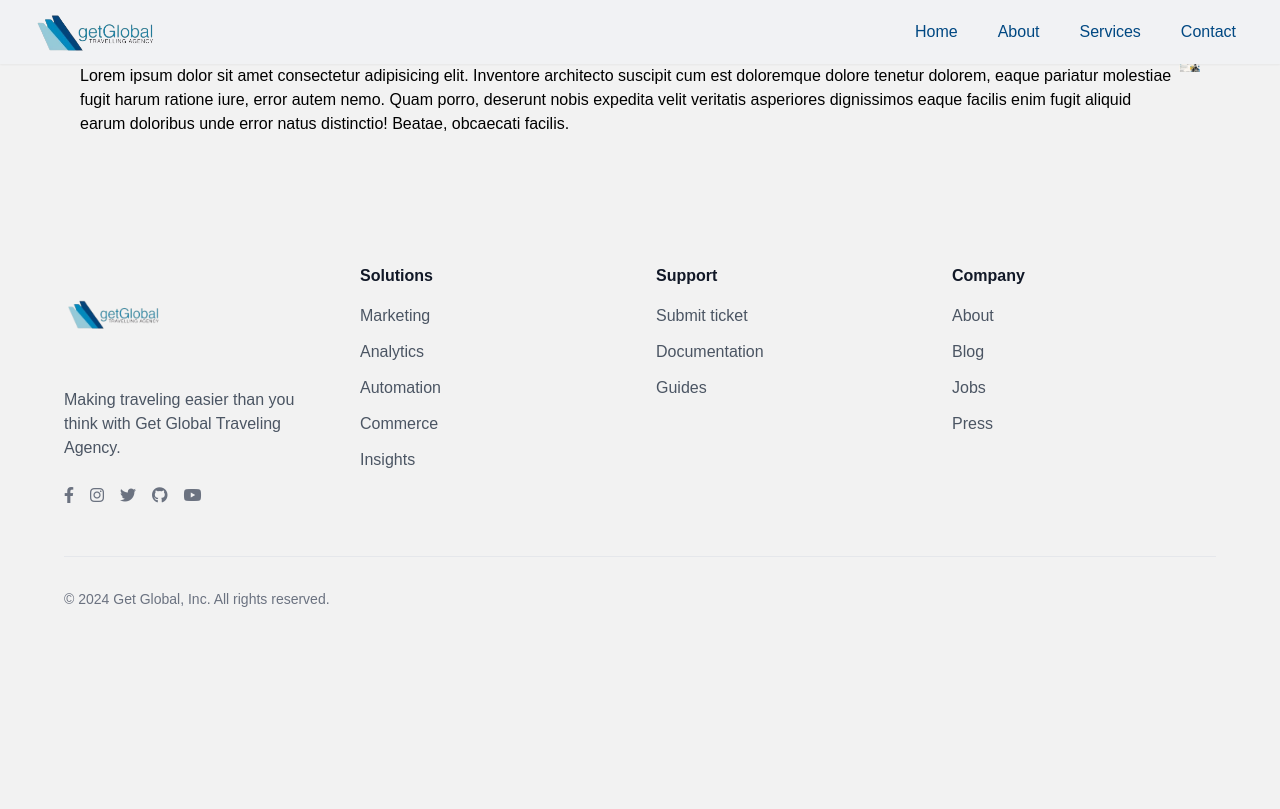
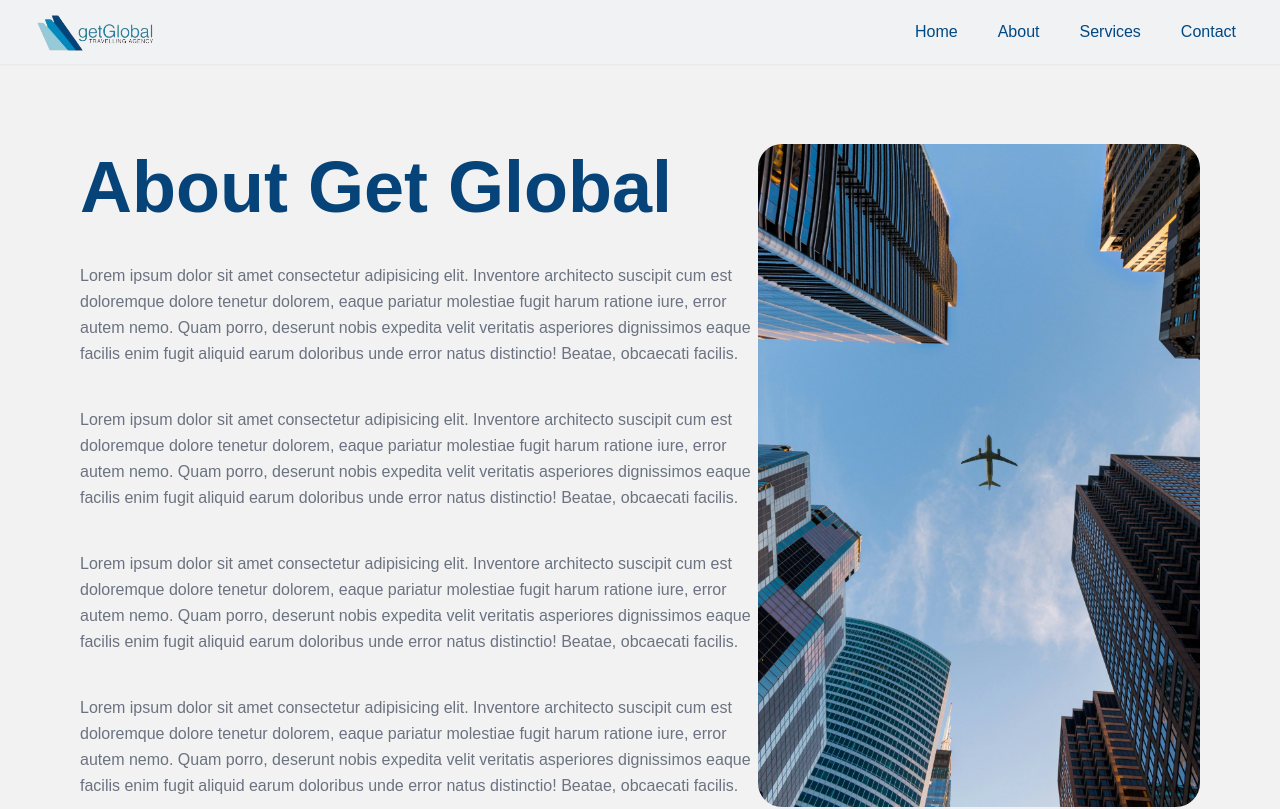
Before and after one commit to Uti-Favour/Get-Global, a Next.js app: page /about in a window 1280 px wide. Shown: the top 809 px of the page. Built offline with nearby package versions, Linux system fonts and the light colour scheme.

Commit message:
#About section

```diff
--- a/src/app/about/page.tsx
+++ b/src/app/about/page.tsx
@@ -2,16 +2,22 @@ import React from 'react'
 import Navbar from '@/components/Navbar'
 import Footer from '@/components/Footer'
 import Image from 'next/image'
-import about_img from '../../../public/mission.jpg'
+import about_img from '../../../public/plane_image.jpg'
 
 const About = () => {
   return (
     <div>
     <Navbar/>
-    <div className='flex mx-20'>
-      <h1 className='text-black'>Lorem ipsum dolor sit amet consectetur adipisicing elit. Inventore architecto suscipit cum est doloremque dolore tenetur dolorem, eaque pariatur molestiae fugit harum ratione iure, error autem nemo. Quam porro, deserunt nobis expedita velit veritatis asperiores dignissimos eaque facilis enim fugit aliquid earum doloribus unde error natus distinctio! Beatae, obcaecati facilis.</h1>
+    <div className='flex justify-between mx-20 mt-20 items-center'>
+    <div className='space-y-10'>
+      <h1 className='text-[#054378] lg:text-left lg:text-7xl text-4xl font-black'>About Get Global</h1>
+    <p className='text-gray-500 max-w-3xl leading-relaxed'>Lorem ipsum dolor sit amet consectetur adipisicing elit. Inventore architecto suscipit cum est doloremque dolore tenetur dolorem, eaque pariatur molestiae fugit harum ratione iure, error autem nemo. Quam porro, deserunt nobis expedita velit veritatis asperiores dignissimos eaque facilis enim fugit aliquid earum doloribus unde error natus distinctio! Beatae, obcaecati facilis.</p>
+    <p className='text-gray-500  max-w-3xl leading-relaxed'>Lorem ipsum dolor sit amet consectetur adipisicing elit. Inventore architecto suscipit cum est doloremque dolore tenetur dolorem, eaque pariatur molestiae fugit harum ratione iure, error autem nemo. Quam porro, deserunt nobis expedita velit veritatis asperiores dignissimos eaque facilis enim fugit aliquid earum doloribus unde error natus distinctio! Beatae, obcaecati facilis.</p>
+    <p className='text-gray-500  max-w-3xl leading-relaxed'>Lorem ipsum dolor sit amet consectetur adipisicing elit. Inventore architecto suscipit cum est doloremque dolore tenetur dolorem, eaque pariatur molestiae fugit harum ratione iure, error autem nemo. Quam porro, deserunt nobis expedita velit veritatis asperiores dignissimos eaque facilis enim fugit aliquid earum doloribus unde error natus distinctio! Beatae, obcaecati facilis.</p>
+    <p className='text-gray-500  max-w-3xl leading-relaxed'>Lorem ipsum dolor sit amet consectetur adipisicing elit. Inventore architecto suscipit cum est doloremque dolore tenetur dolorem, eaque pariatur molestiae fugit harum ratione iure, error autem nemo. Quam porro, deserunt nobis expedita velit veritatis asperiores dignissimos eaque facilis enim fugit aliquid earum doloribus unde error natus distinctio! Beatae, obcaecati facilis.</p>
+    </div>
       <div>
-        <Image src={about_img} width={50} height={50} alt='About Image'/>
+        <Image src={about_img} width={500} height={500} alt='About Image' className='rounded-3xl'/>
       </div>
     </div>
     <Footer/>
```
